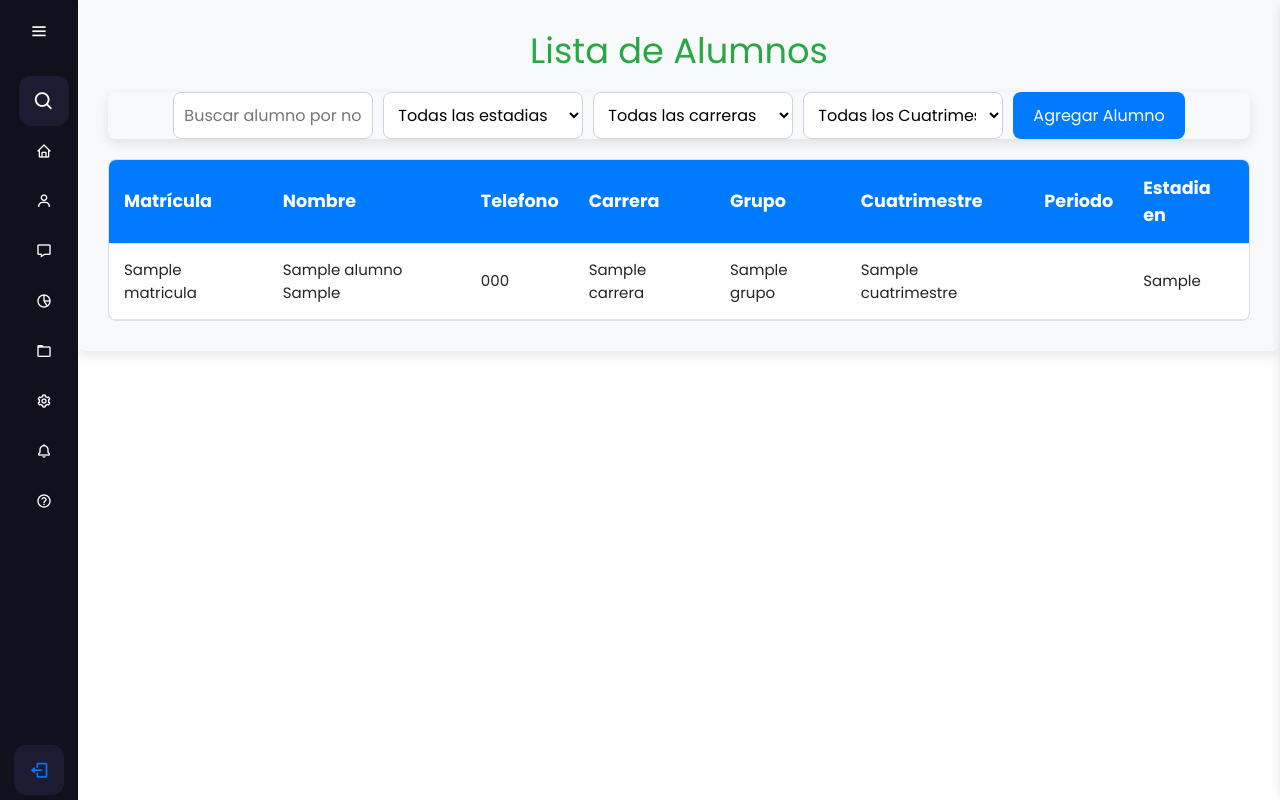
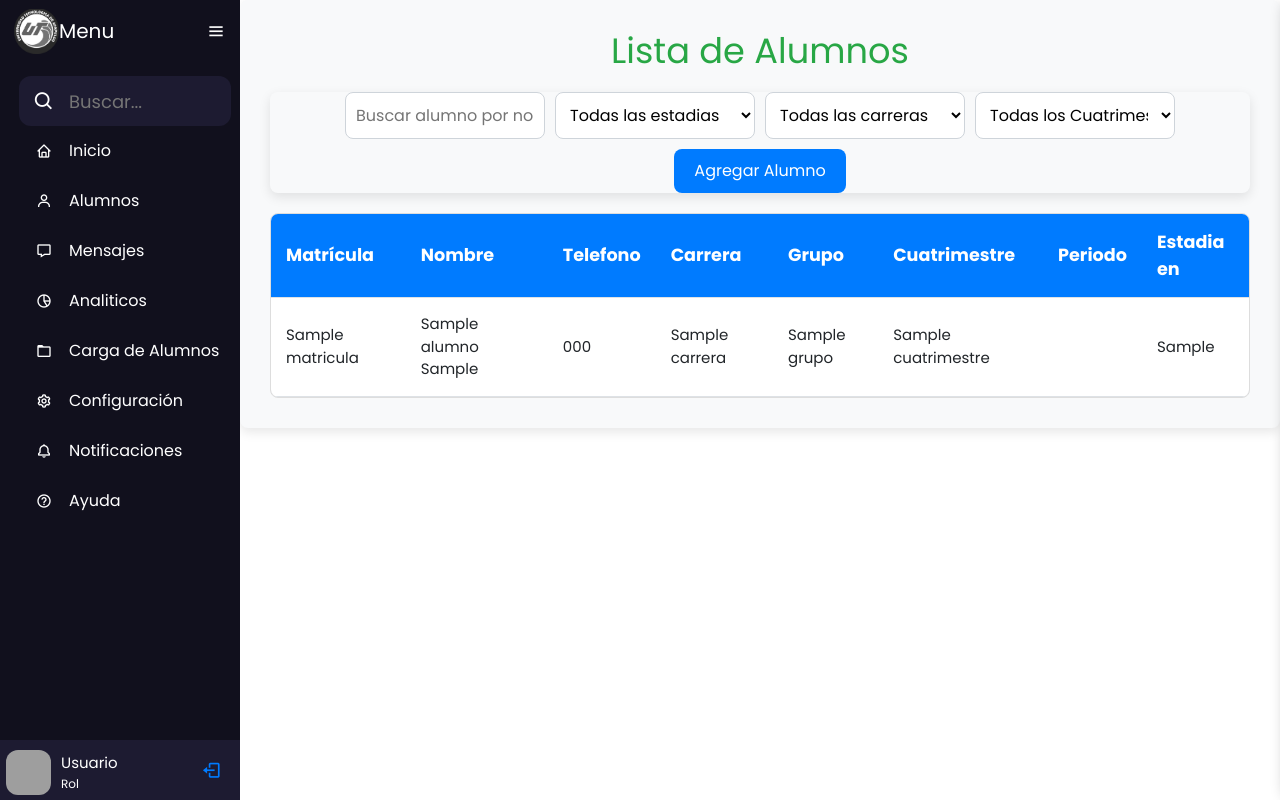
Before and after one commit to Javier-003/Estadia_departamentos, a Flask app: a page that uses templates/base.html in a window 1280 px wide. Run offline with Flask 3, Linux system fonts and the light colour scheme; the visitor is signed in with stand-in values (Sample User, id 1); a database or web service that is not in the repository returns one stand-in record (values such as "Sample title"); some libraries are stand-ins or nearby versions; grey boxes are pictures that could not be loaded.

Commit message:
update sidebar html javier

```diff
--- a/templates/base.html
+++ b/templates/base.html
@@ -13,7 +13,7 @@
     {% block styles %}{% endblock %}
 </head>
 <body>
-    <div class="sidebar" >
+    <div class="sidebar active" >
         <div class="logo_content">
             <div class="logo">
                 <img src="{{ url_for('static', filename='img/LOGO-UTA.png') }}" alt="">
```
